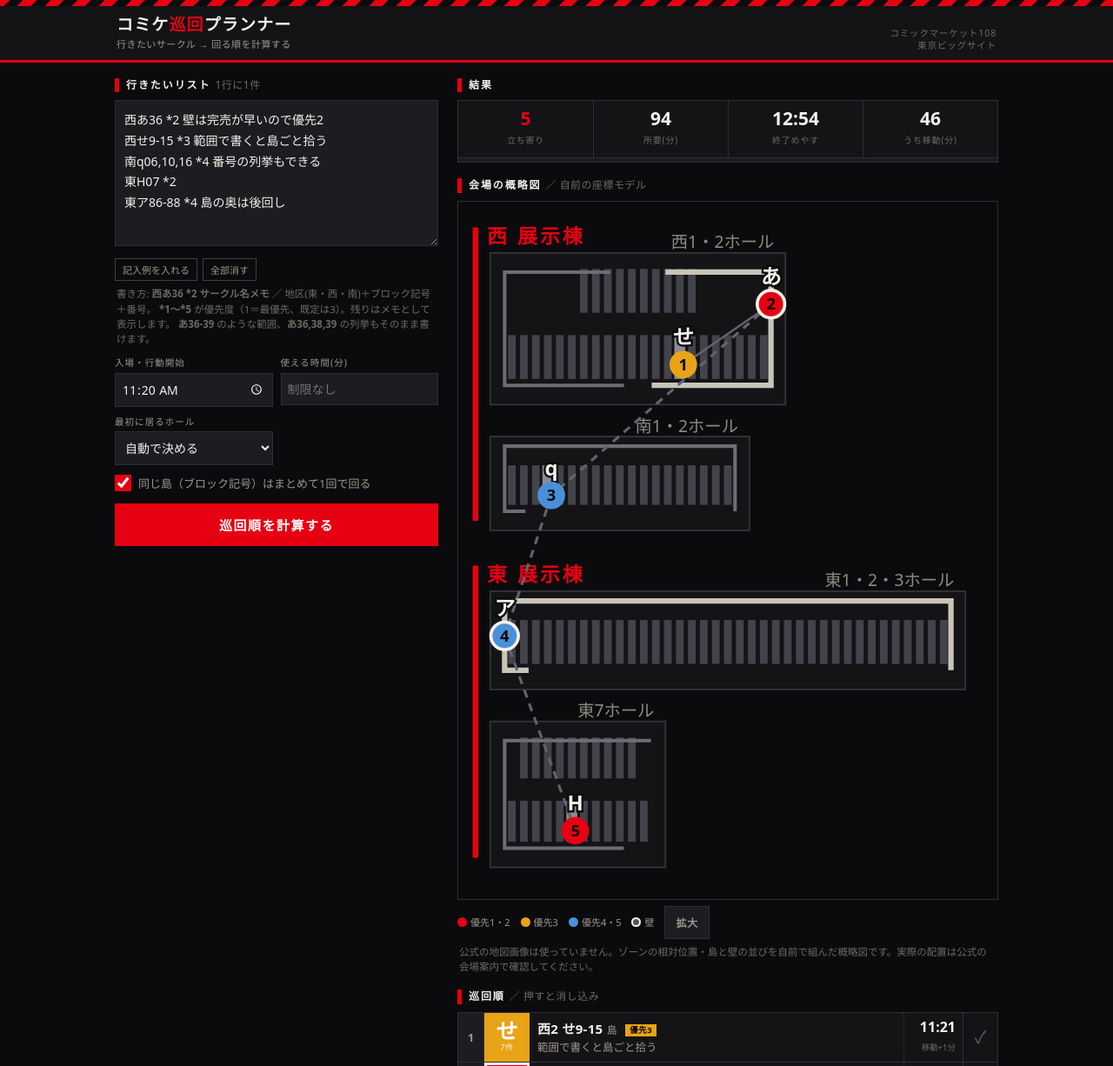
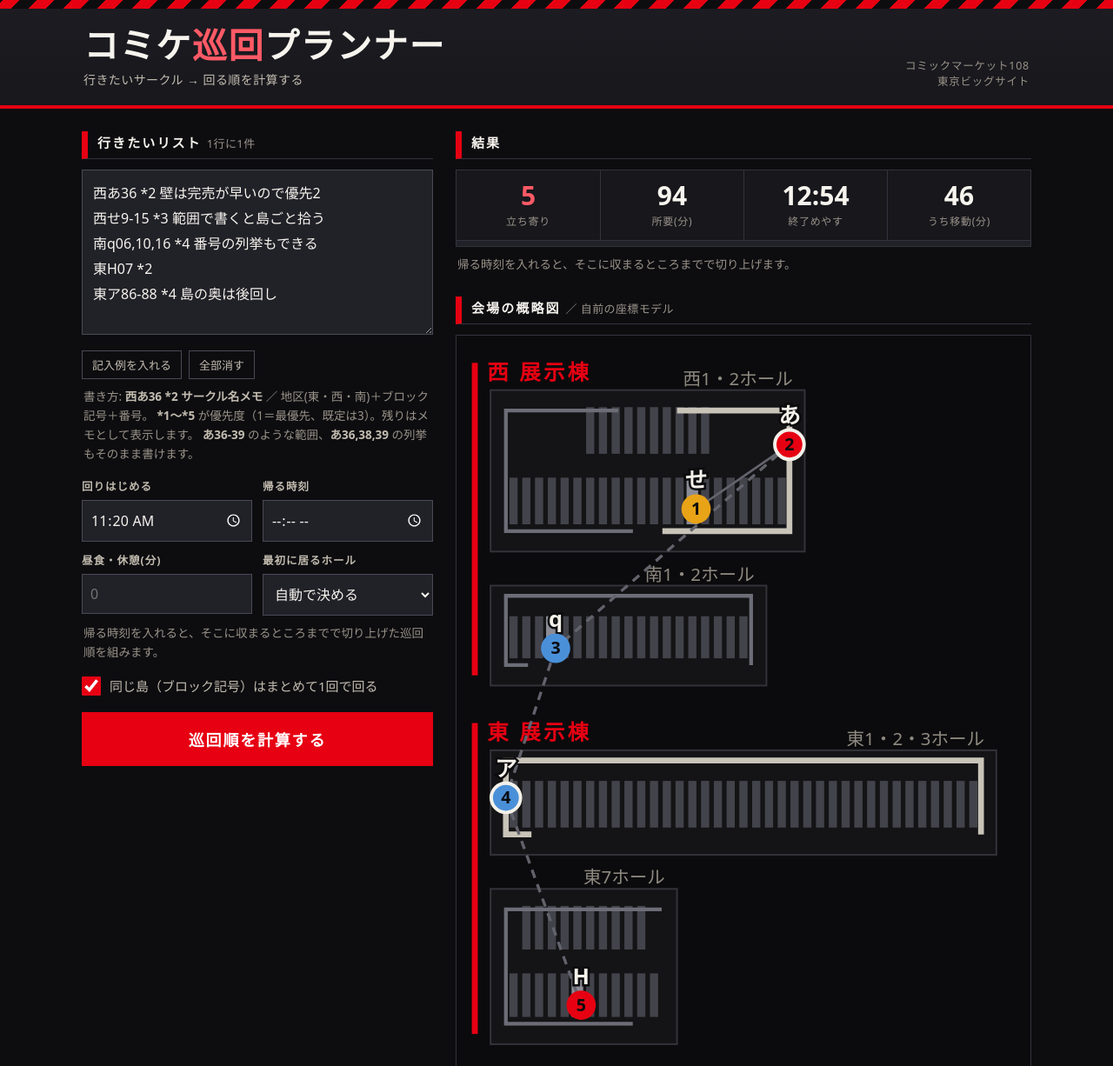
Before and after one commit to takumayellow/comiket-planner, a website with bundled scripts: page web/index.html in a window 1280 px wide. Shown: the top 1226 px of the page at 87% size. Built offline with nearby package versions, Linux system fonts and the light colour scheme.

Commit message:
feat: 使える時間を「帰る時刻＋昼食休憩」に変更し、配色と文字サイズを見直す
分数の直接入力は「今から何分使えるか」を暗算させていた。会場では
「何時に帰るか」の方が決まっているので、帰る時刻と昼食・休憩の分数から
持ち時間を逆算する。旧 budget キーは帰る時刻へ移行する。

- 帰る時刻を超える場合の超過分数と、余裕の分数を結果の下に出す
- 休憩が持ち時間を食い切るケースの表示破綻を修正
- 本文 17px / 入力 16px (iOS のフォーカス時ズーム回避) を基準に全体を拡大
- タイトルと見出しの枠を広げ、狭い画面では会場名を下段に落として語中改行を防ぐ
- 巡回順のメモはサークル名が入るため 1 行省略をやめて 2 行表示に

```diff
--- a/web/app.css
+++ b/web/app.css
@@ -1,20 +1,24 @@
 /* コミケカタログ/会場地図の質感: 黒×赤、太ゴシック、直線、高い情報密度。
-   会場は照明が暗く画面も見づらいので、コントラストを強めに振ってある。 */
+   会場は照明が暗く、立ったまま片手で見るので:
+   - 本文 17px を基準にする (小さい字は会場でまず読めない)
+   - 入力欄は 16px 以上。iOS はこれ未満だとフォーカス時に勝手にズームする
+   - 副次テキストも彩度を落としすぎない (灰色が沈むと読めなくなる) */
 
 :root {
-  --ink: #0b0b0d;
-  --ink2: #141417;
-  --ink3: #1c1c21;
-  --line: #2e2e36;
-  --line2: #3d3d47;
-  --paper: #f4f1ea;
-  --dim: #9d978c;
-  --dim2: #6e6a63;
-  --red: #e60012;
-  --red-dk: #9d000c;
-  --amber: #e8a317;
-  --blue: #4a90d9;
-  --green: #35a05e;
+  --ink: #0d0d10;
+  --ink2: #17171c;
+  --ink3: #212128;
+  --line: #33333d;
+  --line2: #4a4a57;
+  --paper: #f7f4ee;
+  --dim: #c3bcb0;    /* 副次テキスト。本文に対して十分明るく保つ */
+  --dim2: #9a9389;   /* 三次テキスト。これ以上暗くしない */
+  --red: #e60012;    /* 公式カタログの赤 */
+  --red-lt: #ff5a66; /* 暗背景の上で文字に使う赤 */
+  --red-dk: #a3000d;
+  --amber: #f2a93b;
+  --blue: #5b9dee;
+  --green: #3fb36b;
   --gothic: "Hiragino Kaku Gothic ProN", "Hiragino Sans", "Yu Gothic",
     YuGothic, "Noto Sans JP", Meiryo, system-ui, sans-serif;
   color-scheme: dark;
@@ -30,98 +34,113 @@ body {
   background: var(--ink);
   color: var(--paper);
   font-family: var(--gothic);
-  font-size: 15px;
-  line-height: 1.55;
+  font-size: 17px;
+  line-height: 1.6;
   padding-bottom: env(safe-area-inset-bottom);
 }
+
+b.warn { color: var(--red-lt); }
 
 /* ---------- 見出し帯 ---------- */
 
 .masthead {
-  border-bottom: 3px solid var(--red);
-  background: var(--ink2);
+  border-bottom: 4px solid var(--red);
+  background: linear-gradient(180deg, #1c1c22 0%, var(--ink2) 100%);
 }
 
 .masthead__stripe {
-  height: 7px;
+  height: 10px;
   background: repeating-linear-gradient(-45deg,
-    var(--red) 0 11px, var(--ink) 11px 22px);
+    var(--red) 0 14px, var(--ink) 14px 28px);
 }
 
 .masthead__body {
   display: flex;
   align-items: flex-end;
-  gap: 10px;
-  padding: 11px 14px 10px;
-  max-width: 1040px;
+  gap: 14px;
+  padding: 20px 16px 18px;
+  max-width: 1120px;
   margin: 0 auto;
 }
 
 .masthead h1 {
   margin: 0;
-  font-size: 19px;
+  font-size: clamp(28px, 7.4vw, 40px);
   font-weight: 900;
-  letter-spacing: 0.06em;
-  line-height: 1.15;
+  letter-spacing: 0.04em;
+  line-height: 1.1;
 }
 
 .masthead h1 em {
   font-style: normal;
-  color: var(--red);
+  color: var(--red-lt);
 }
 
 .masthead .tag {
-  font-size: 11px;
+  font-size: 14px;
   color: var(--dim);
-  letter-spacing: 0.04em;
-  margin-top: 2px;
+  letter-spacing: 0.03em;
+  margin-top: 7px;
 }
 
 .masthead__meta {
   margin-left: auto;
   text-align: right;
-  font-size: 10.5px;
+  font-size: 12.5px;
   color: var(--dim2);
-  letter-spacing: 0.08em;
-  line-height: 1.35;
+  letter-spacing: 0.06em;
+  line-height: 1.45;
   min-width: 0;
+}
+
+/* 狭い画面では会場名を下に落とす。横に並べるとタイトルが語中で折れる */
+@media (max-width: 560px) {
+  .masthead__body { flex-wrap: wrap; gap: 0; }
+  .masthead__meta {
+    margin: 9px 0 0;
+    width: 100%;
+    text-align: left;
+  }
 }
 
 /* ---------- レイアウト ---------- */
 
 main {
-  max-width: 1040px;
+  max-width: 1120px;
   margin: 0 auto;
-  padding: 0 12px 96px;
+  padding: 0 14px 96px;
 }
 
 @media (min-width: 900px) {
   main {
     display: grid;
-    grid-template-columns: 372px 1fr;
-    gap: 22px;
+    grid-template-columns: 404px 1fr;
+    gap: 26px;
     align-items: start;
     padding-bottom: 40px;
   }
+  .col-in { position: sticky; top: 14px; }
   .col-out { min-width: 0; }
 }
 
-section { margin-top: 18px; }
+section { margin-top: 26px; }
 
 h2 {
-  margin: 0 0 9px;
-  font-size: 12px;
+  margin: 0 0 12px;
+  font-size: 15px;
   font-weight: 900;
-  letter-spacing: 0.16em;
+  letter-spacing: 0.14em;
   color: var(--paper);
-  border-left: 5px solid var(--red);
-  padding-left: 8px;
-  line-height: 1.35;
+  border-left: 7px solid var(--red);
+  border-bottom: 1px solid var(--line);
+  padding: 3px 0 7px 11px;
+  line-height: 1.4;
 }
 
-h2 span { color: var(--dim2); font-weight: 400; letter-spacing: 0.04em; }
+h2 span { color: var(--dim2); font-weight: 400; letter-spacing: 0.03em; font-size: 13px; }
 
-.hint { font-size: 11.5px; color: var(--dim2); margin: 6px 2px 0; line-height: 1.5; }
+.hint { font-size: 13.5px; color: var(--dim2); margin: 9px 2px 0; line-height: 1.65; }
+.hint b { color: var(--dim); }
 
 /* ---------- 入力 ---------- */
 
@@ -129,54 +148,60 @@ h2 span { color: var(--dim2); font-weight: 400; letter-spacing: 0.04em; }
 
 textarea {
   width: 100%;
-  min-height: 168px;
+  min-height: 190px;
   background: var(--ink3);
   color: var(--paper);
-  border: 1px solid var(--line);
+  border: 1px solid var(--line2);
   border-radius: 0;
-  padding: 10px;
-  font-size: 14px;
+  padding: 12px;
+  font-size: 16px;
   font-family: var(--gothic);
-  line-height: 1.7;
+  line-height: 1.8;
   resize: vertical;
 }
 
 textarea:focus, input:focus, select:focus {
-  outline: 2px solid var(--red);
-  outline-offset: -2px;
+  outline: 3px solid var(--red);
+  outline-offset: -3px;
 }
 
 .fields {
   display: grid;
-  grid-template-columns: repeat(auto-fit, minmax(126px, 1fr));
-  gap: 9px;
-  margin-top: 11px;
+  grid-template-columns: repeat(auto-fit, minmax(150px, 1fr));
+  gap: 12px;
+  margin-top: 16px;
 }
 
-label.f { display: block; font-size: 10.5px; color: var(--dim); letter-spacing: 0.1em; }
+label.f {
+  display: block;
+  font-size: 12.5px;
+  color: var(--dim);
+  letter-spacing: 0.08em;
+  font-weight: 700;
+}
 
 input, select {
   width: 100%;
-  margin-top: 3px;
+  margin-top: 5px;
   background: var(--ink3);
   color: var(--paper);
-  border: 1px solid var(--line);
+  border: 1px solid var(--line2);
   border-radius: 0;
-  padding: 8px 7px;
-  font-size: 14px;
+  padding: 11px 9px;
+  font-size: 16px;
   font-family: var(--gothic);
 }
 
 .check {
   display: flex;
   align-items: center;
-  gap: 8px;
-  margin-top: 11px;
-  font-size: 13px;
+  gap: 10px;
+  margin-top: 16px;
+  font-size: 15px;
   color: var(--dim);
 }
 
-.check input { width: 19px; height: 19px; margin: 0; accent-color: var(--red); }
+.check input { width: 22px; height: 22px; margin: 0; accent-color: var(--red); }
 
 button {
   font-family: var(--gothic);
@@ -189,11 +214,11 @@ button {
 
 .btn-go {
   width: 100%;
-  margin-top: 13px;
-  padding: 14px;
+  margin-top: 18px;
+  padding: 18px;
   background: var(--red);
   color: #fff;
-  font-size: 15px;
+  font-size: 18px;
 }
 
 .btn-go:active { background: var(--red-dk); }
@@ -201,25 +226,25 @@ button {
 .btn-sub {
   background: var(--ink3);
   color: var(--dim);
-  border: 1px solid var(--line);
-  padding: 9px 12px;
-  font-size: 12px;
+  border: 1px solid var(--line2);
+  padding: 11px 15px;
+  font-size: 14px;
   font-weight: 700;
-  letter-spacing: 0.06em;
+  letter-spacing: 0.05em;
 }
 
-.btn-row { display: flex; gap: 8px; margin-top: 10px; flex-wrap: wrap; }
+.btn-row { display: flex; gap: 10px; margin-top: 14px; flex-wrap: wrap; }
 
-.samples { display: flex; gap: 6px; flex-wrap: wrap; margin-top: 8px; }
+.samples { display: flex; gap: 8px; flex-wrap: wrap; margin-top: 10px; }
 
 .samples button {
   background: transparent;
   border: 1px solid var(--line2);
   color: var(--dim);
-  font-size: 11px;
+  font-size: 13px;
   font-weight: 400;
   letter-spacing: 0;
-  padding: 4px 8px;
+  padding: 6px 11px;
 }
 
 /* ---------- サマリー ---------- */
@@ -231,13 +256,13 @@ button {
   background: var(--ink2);
 }
 
-.summary div { padding: 9px 4px 10px; text-align: center; border-left: 1px solid var(--line); }
+.summary div { padding: 13px 4px 12px; text-align: center; border-left: 1px solid var(--line); }
 .summary div:first-child { border-left: 0; }
-.summary b { display: block; font-size: 21px; font-weight: 900; line-height: 1.1; }
-.summary small { font-size: 10px; color: var(--dim2); letter-spacing: 0.08em; }
-.summary .accent b { color: var(--red); }
+.summary b { display: block; font-size: 30px; font-weight: 900; line-height: 1.05; }
+.summary small { display: block; margin-top: 4px; font-size: 12px; color: var(--dim2); letter-spacing: 0.06em; }
+.summary .accent b { color: var(--red-lt); }
 
-.progress { height: 5px; background: var(--ink3); border: 1px solid var(--line); border-top: 0; }
+.progress { height: 7px; background: var(--ink3); border: 1px solid var(--line); border-top: 0; }
 .progress i { display: block; height: 100%; background: var(--green); width: 0; transition: width .18s; }
 
 /* ---------- 地図 ---------- */
@@ -254,21 +279,21 @@ button {
 
 .legend {
   display: flex;
-  gap: 12px;
+  gap: 14px;
   flex-wrap: wrap;
-  font-size: 11px;
+  font-size: 13px;
   color: var(--dim);
-  margin-top: 7px;
+  margin-top: 10px;
   align-items: center;
 }
 
 .legend i {
   display: inline-block;
-  width: 11px;
-  height: 11px;
+  width: 13px;
+  height: 13px;
   border-radius: 50%;
-  margin-right: 4px;
-  vertical-align: -1px;
+  margin-right: 6px;
+  vertical-align: -2px;
 }
 
 /* 優先度の色。CSP(style-src 'self') で style="" 属性が効かないので、
@@ -276,7 +301,7 @@ button {
 .p12 { background: var(--red); }
 .p3 { background: var(--amber); }
 .p45 { background: var(--blue); }
-.legend i.wallmark { background: #555; box-shadow: inset 0 0 0 2px var(--paper); }
+.legend i.wallmark { background: #55555f; box-shadow: inset 0 0 0 2px var(--paper); }
 
 /* ---------- 巡回順 ---------- */
 
@@ -292,10 +317,10 @@ button {
 .stop.done { opacity: 0.42; }
 
 .stop__no {
-  flex: 0 0 30px;
+  flex: 0 0 36px;
   background: var(--ink3);
   color: var(--dim);
-  font-size: 13px;
+  font-size: 15px;
   font-weight: 900;
   display: flex;
   align-items: center;
@@ -304,48 +329,53 @@ button {
 }
 
 .stop__sym {
-  flex: 0 0 52px;
+  flex: 0 0 62px;
   display: flex;
   flex-direction: column;
   align-items: center;
   justify-content: center;
   color: #fff;
-  padding: 6px 2px;
+  padding: 9px 2px;
 }
 
-.stop__sym b { font-size: 25px; font-weight: 900; line-height: 1; letter-spacing: 0; }
-.stop__sym s { font-size: 9.5px; text-decoration: none; opacity: .85; letter-spacing: .04em; }
+.stop__sym b { font-size: 31px; font-weight: 900; line-height: 1; letter-spacing: 0; }
+.stop__sym s { font-size: 11px; text-decoration: none; opacity: .9; letter-spacing: .04em; }
 .stop__sym.wall { box-shadow: inset 0 0 0 3px var(--paper); }
 
-.stop__main { flex: 1 1 auto; min-width: 0; padding: 7px 9px; }
+.stop__main { flex: 1 1 auto; min-width: 0; padding: 10px 12px; }
 
-.stop__loc { font-size: 15px; font-weight: 700; letter-spacing: 0.02em; }
-.stop__loc u { text-decoration: none; color: var(--dim); font-weight: 400; font-size: 12px; }
+.stop__loc { font-size: 17px; font-weight: 700; letter-spacing: 0.02em; }
+.stop__loc u { text-decoration: none; color: var(--dim); font-weight: 400; font-size: 13.5px; }
+/* メモ欄にはサークル名が入る。1 行で切ると会場で肝心の名前が読めないので 2 行まで出す */
 .stop__lab {
-  font-size: 12.5px;
+  font-size: 14px;
   color: var(--dim);
+  margin-top: 3px;
+  display: -webkit-box;
+  -webkit-box-orient: vertical;
+  -webkit-line-clamp: 2;
+  line-clamp: 2;
   overflow: hidden;
-  text-overflow: ellipsis;
+  overflow-wrap: anywhere;
+}
+
+.stop__time {
+  flex: 0 0 84px;
+  text-align: right;
+  padding: 10px 10px;
+  border-left: 1px dashed var(--line2);
   white-space: nowrap;
 }
 
-.stop__time {
-  flex: 0 0 68px;
-  text-align: right;
-  padding: 7px 8px;
-  border-left: 1px dashed var(--line);
-  white-space: nowrap;
-}
-
-.stop__time b { display: block; font-size: 16px; font-weight: 900; line-height: 1.2; }
-.stop__time small { font-size: 9.5px; color: var(--dim2); }
+.stop__time b { display: block; font-size: 20px; font-weight: 900; line-height: 1.2; }
+.stop__time small { font-size: 11.5px; color: var(--dim2); }
 
 .stop__chk {
-  flex: 0 0 40px;
+  flex: 0 0 46px;
   border-left: 1px solid var(--line);
   background: transparent;
-  color: #5b5b66;
-  font-size: 20px;
+  color: #6b6b78;
+  font-size: 24px;
   display: flex;
   align-items: center;
   justify-content: center;
@@ -353,50 +383,64 @@ button {
 
 .stop.done .stop__chk { color: var(--green); }
 
+/* 狭い画面では左右の固定カラムを詰めて、サークル名/メモの幅を確保する。
+   文字サイズは落とさない (会場で読めなくなる) */
+@media (max-width: 560px) {
+  .stop__no { flex: 0 0 26px; font-size: 13px; }
+  .stop__sym { flex: 0 0 54px; padding: 8px 2px; }
+  .stop__sym b { font-size: 27px; }
+  .stop__main { padding: 9px 9px; }
+  .stop__loc { font-size: 16px; }
+  .stop__time { flex: 0 0 72px; padding: 9px 7px; }
+  .stop__time b { font-size: 18px; }
+  .stop__chk { flex: 0 0 38px; font-size: 21px; }
+  .pill { margin-left: 5px; padding: 1px 5px; }
+}
+
 .pill {
   display: inline-block;
-  font-size: 9.5px;
+  font-size: 11.5px;
   font-weight: 700;
-  letter-spacing: 0.06em;
-  padding: 0 5px;
-  margin-left: 5px;
+  letter-spacing: 0.05em;
+  padding: 1px 7px;
+  margin-left: 7px;
   color: var(--ink);
-  vertical-align: 1px;
+  vertical-align: 2px;
 }
 
 /* ---------- 注意/繰り越し ---------- */
 
 .notice {
-  margin-top: 14px;
+  margin-top: 18px;
   border: 1px solid var(--line);
-  border-left: 5px solid var(--amber);
+  border-left: 7px solid var(--amber);
   background: var(--ink2);
-  padding: 9px 11px;
-  font-size: 12.5px;
+  padding: 13px 15px;
+  font-size: 14px;
   color: var(--dim);
 }
 
 .notice.bad { border-left-color: var(--red); }
 .notice b { color: var(--paper); }
-.notice ul { margin: 5px 0 0; padding-left: 18px; }
+.notice ul { margin: 7px 0 0; padding-left: 20px; }
 
 .empty {
   border: 1px dashed var(--line2);
-  padding: 26px 14px;
+  padding: 34px 16px;
   text-align: center;
   color: var(--dim2);
-  font-size: 12.5px;
+  font-size: 14.5px;
 }
 
 /* ---------- フッタ ---------- */
 
 footer {
-  margin-top: 30px;
+  margin-top: 40px;
   border-top: 1px solid var(--line);
-  padding: 14px 2px 0;
-  font-size: 11px;
+  padding: 18px 2px 0;
+  font-size: 13px;
   color: var(--dim2);
-  line-height: 1.7;
+  line-height: 1.8;
 }
 
 footer a { color: var(--dim); }
@@ -408,13 +452,13 @@ footer a { color: var(--dim); }
 .install {
   display: none;
   align-items: center;
-  gap: 9px;
+  gap: 12px;
   border: 1px solid var(--red);
-  background: rgba(230, 0, 18, .09);
-  padding: 9px 11px;
-  font-size: 12px;
-  margin-top: 14px;
+  background: rgba(230, 0, 18, .11);
+  padding: 13px 15px;
+  font-size: 14px;
+  margin-top: 18px;
 }
 
 .install.on { display: flex; }
-.install button { margin-left: auto; background: var(--red); color: #fff; padding: 7px 12px; font-size: 12px; }
+.install button { margin-left: auto; background: var(--red); color: #fff; padding: 10px 16px; font-size: 14px; }
--- a/web/index.html
+++ b/web/index.html
@@ -46,12 +46,16 @@
 
       <div class="fields">
         <div>
-          <label class="f" for="start">入場・行動開始</label>
+          <label class="f" for="start">回りはじめる</label>
           <input id="start" type="time" value="11:20">
         </div>
         <div>
-          <label class="f" for="budget">使える時間(分)</label>
-          <input id="budget" type="number" min="30" step="10" placeholder="制限なし">
+          <label class="f" for="end">帰る時刻</label>
+          <input id="end" type="time" placeholder="指定なし">
+        </div>
+        <div>
+          <label class="f" for="brk">昼食・休憩(分)</label>
+          <input id="brk" type="number" min="0" max="180" step="5" placeholder="0">
         </div>
         <div>
           <label class="f" for="zone">最初に居るホール</label>
@@ -64,6 +68,8 @@
           </select>
         </div>
       </div>
+
+      <p class="hint" id="budgetNote"></p>
 
       <label class="check">
         <input id="grp" type="checkbox" checked>
@@ -84,6 +90,7 @@
       <h2>結果</h2>
       <div class="summary" id="summary"></div>
       <div class="progress"><i id="pbar"></i></div>
+      <p class="hint" id="slack"></p>
     </section>
 
     <section id="mapsec" hidden>
--- a/web/js/app.js
+++ b/web/js/app.js
@@ -5,7 +5,7 @@ import { LAYOUT_DOC } from './layout-data.js';
 import { Layout } from './layout.js';
 import { parseText } from './catalog.js';
 import { groupByBlock, noGrouping, formatNumbers } from './group.js';
-import { planRoute, pyRound } from './router.js';
+import { planRoute, pyRound, hhmmToMin, minToHhmm } from './router.js';
 import { renderMap, priorityClass } from './map.js';
 
 const $ = (s) => document.querySelector(s);
@@ -35,7 +35,8 @@ function save() {
   ls(() => {
     localStorage.setItem(`${LS}text`, $('#text').value);
     localStorage.setItem(`${LS}start`, $('#start').value);
-    localStorage.setItem(`${LS}budget`, $('#budget').value);
+    localStorage.setItem(`${LS}end`, $('#end').value);
+    localStorage.setItem(`${LS}brk`, $('#brk').value);
     localStorage.setItem(`${LS}zone`, $('#zone').value);
     localStorage.setItem(`${LS}grp`, $('#grp').checked ? '1' : '0');
   });
@@ -49,12 +50,52 @@ function restore() {
   const get = (k, d = null) => ls(() => localStorage.getItem(`${LS}${k}`), d);
   $('#text').value = get('text') ?? SAMPLE;
   $('#start').value = get('start') || '11:20';
-  $('#budget').value = get('budget') ?? '';
+  $('#brk').value = get('brk') ?? '';
+  // 旧版は「使える時間(分)」で保存していた。帰る時刻に読み替えて引き継ぐ
+  const oldBudget = parseInt(get('budget') ?? '', 10);
+  $('#end').value = get('end')
+    ?? (Number.isFinite(oldBudget)
+      ? minToHhmm(hhmmToMin($('#start').value) + oldBudget) : '');
   $('#zone').value = get('zone') ?? '';
   const g = get('grp');
   $('#grp').checked = g === null ? true : g === '1';
   state.done = ls(() => new Set(JSON.parse(get('done') || '[]')), new Set())
     || new Set();
+}
+
+// ---------- 使える時間 ----------
+// 「何分使えるか」を人が数えるのは面倒なので、帰る時刻から逆算する。
+// 昼食・休憩はここで先に取り分けておく (巡回の途中でどこで食べるかは決めない)。
+
+function budgetInfo() {
+  const startMin = hhmmToMin($('#start').value || '11:20');
+  const endRaw = $('#end').value;
+  const brk = Math.max(0, parseInt($('#brk').value, 10) || 0);
+  if (!endRaw) return { budget: null, startMin, brk, endMin: null, bad: false };
+
+  let endMin = hhmmToMin(endRaw);
+  // 日をまたぐ入力 (23:00 → 01:00) は誤入力とみなさず素直に翌日として扱う
+  if (endMin <= startMin) endMin += 24 * 60;
+  const budget = endMin - startMin - brk;
+  return { budget: budget > 0 ? budget : null, startMin, brk, endMin,
+    bad: budget <= 0 };
+}
+
+function renderBudgetNote() {
+  const b = budgetInfo();
+  const el = $('#budgetNote');
+  if (b.bad) {
+    el.innerHTML = '<b class="warn">休憩が長すぎて回る時間が残りません。</b>'
+      + '帰る時刻か休憩の分数を見直してください。';
+    return;
+  }
+  if (b.budget === null) {
+    el.textContent = '帰る時刻を入れると、そこに収まるところまでで切り上げた巡回順を組みます。';
+    return;
+  }
+  el.textContent = `${$('#start').value} → ${$('#end').value} のうち`
+    + (b.brk ? `昼食・休憩 ${b.brk}分 を取り分けた` : '')
+    + ` ${b.budget}分 で回ります。入りきらない分は「時間内に入らず外した」に出します。`;
 }
 
 // ---------- 計算 ----------
@@ -72,12 +113,12 @@ function compute() {
 
   const { reps, groups } = $('#grp').checked
     ? groupByBlock(placements) : noGrouping(placements);
-  const budget = $('#budget').value ? parseInt($('#budget').value, 10) : null;
+  const b = budgetInfo();
 
   const plan = planRoute(reps, layout, {
     startZone: $('#zone').value || null,
     startTime: $('#start').value || '11:20',
-    timeBudgetMin: Number.isFinite(budget) ? budget : null,
+    timeBudgetMin: b.budget,
   });
   for (const s of plan.stops) s.wall = layout.isWall(s.placement.block);
 
@@ -105,14 +146,30 @@ function render(unparsed = state.unparsed) {
   }
 
   // 時刻の丸めは Python 実装(pyRound)に合わせる。Math.round だと最終到着時刻と
-  // 終了めやすが1分ずれることがある
-  const endMin = plan.startMin + pyRound(plan.totalMin);
+  // 終了めやすが1分ずれることがある。休憩は巡回に含まれないので終了に足す
+  const b = budgetInfo();
+  const endMin = plan.startMin + pyRound(plan.totalMin) + b.brk;
   const walkTotal = plan.stops.reduce((a, s) => a + s.walkFromPrev, 0);
   $('#summary').innerHTML = `
     <div class="accent"><b>${plan.stops.length}</b><small>立ち寄り</small></div>
     <div><b>${pyRound(plan.totalMin)}</b><small>所要(分)</small></div>
     <div><b>${hhmm(endMin)}</b><small>終了めやす</small></div>
     <div><b>${pyRound(walkTotal)}</b><small>うち移動(分)</small></div>`;
+
+  // 帰る時刻に対してどれだけ余っているか (立ち止まって迷える時間)
+  const slack = b.endMin === null ? null : b.endMin - endMin;
+  const leave = b.endMin === null ? '' : `帰る <b>${minToHhmm(b.endMin)}</b>`
+    + `${b.brk ? `（昼食・休憩 ${b.brk}分 を含む）` : ''}`;
+  if (slack === null) {
+    $('#slack').textContent = '帰る時刻を入れると、そこに収まるところまでで切り上げます。';
+  } else if (slack < 0) {
+    // 休憩が長すぎて回る時間が残らなかったとき。時間制限なしの巡回順を出している
+    $('#slack').innerHTML = `${leave} を <b class="warn">${-slack}分 超えます。</b>`
+      + '休憩の分数を減らすか、帰る時刻を遅くしてください。';
+  } else {
+    $('#slack').innerHTML = `${leave} に対して余裕 <b>${slack}分</b>。`
+      + (slack < 15 ? '<b class="warn">ほぼ余裕がありません。</b>' : '');
+  }
 
   // 地図が描けなくても巡回順は出す (会場データにゾーンが増えたときの保険)
   try {
@@ -219,13 +276,18 @@ function esc(s) {
 // ---------- 起動 ----------
 
 restore();
+renderBudgetNote();
 $('#meta').innerHTML = `${esc(LAYOUT_DOC.event || '')}<br>${esc(LAYOUT_DOC.venue || '')}`;
 if ($('#text').value.trim()) compute();
 
 $('#go').addEventListener('click', compute);
 $('#text').addEventListener('change', save);
-for (const id of ['#start', '#budget', '#zone', '#grp']) {
-  $(id).addEventListener('change', () => { save(); if (state.plan) compute(); });
+for (const id of ['#start', '#end', '#brk', '#zone', '#grp']) {
+  $(id).addEventListener('change', () => {
+    renderBudgetNote();
+    save();
+    if (state.plan) compute();
+  });
 }
 for (const b of document.querySelectorAll('[data-fill]')) {
   b.addEventListener('click', () => {
--- a/web/sw.js
+++ b/web/sw.js
@@ -3,7 +3,7 @@
 
 // VERSION は手で書かない。scripts/stamp_sw_version.py が ASSETS 実体のハッシュから
 // 打ち直す (手動運用だと JS だけ直したときに install が発火せず古い版が residue する)。
-const VERSION = 'cp-5146e86e71e9';
+const VERSION = 'cp-0c60341f776d';
 // './index.html' は入れない。Vercel の cleanUrls が /index.html → / に 308 する結果
 // リダイレクト済みレスポンスになり、Cache.put が TypeError を投げて install ごと失敗する
 // (= オフラインが一切効かなくなる)。シェルは './' だけを持つ。
```
